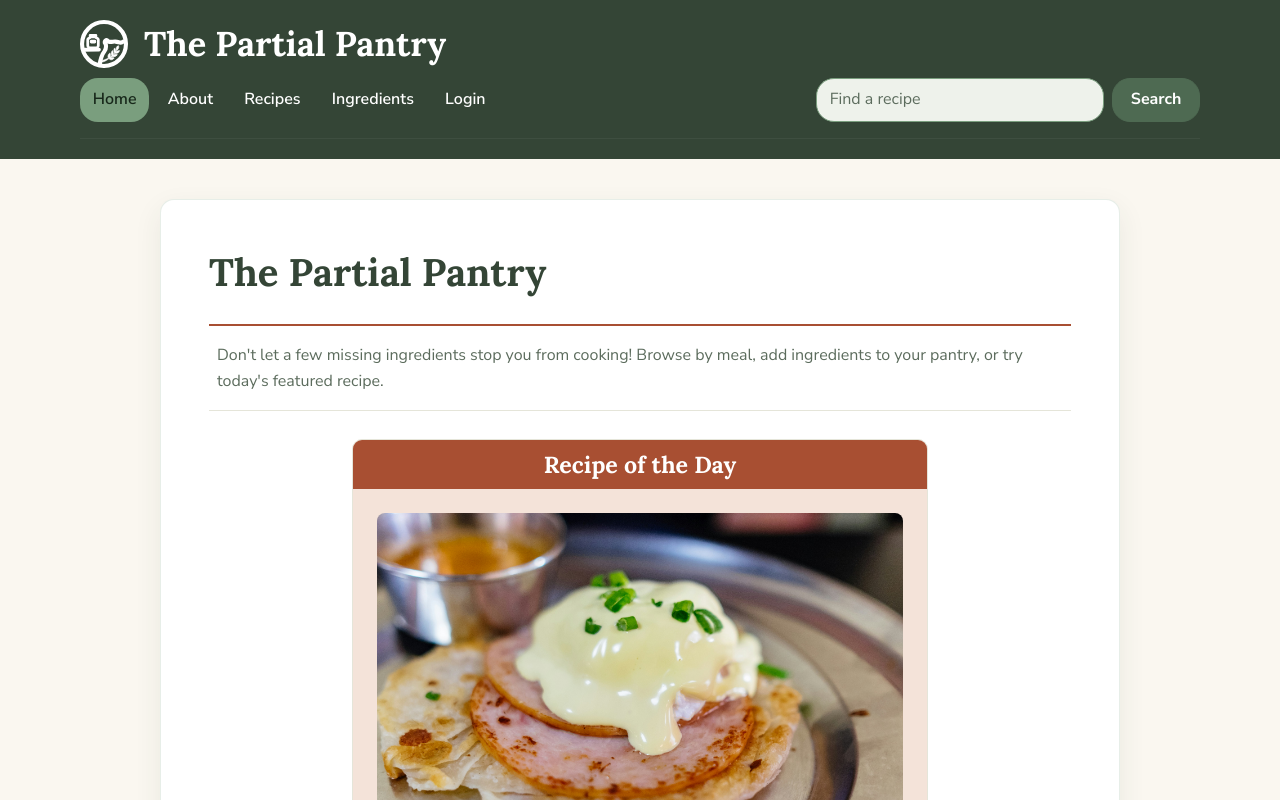
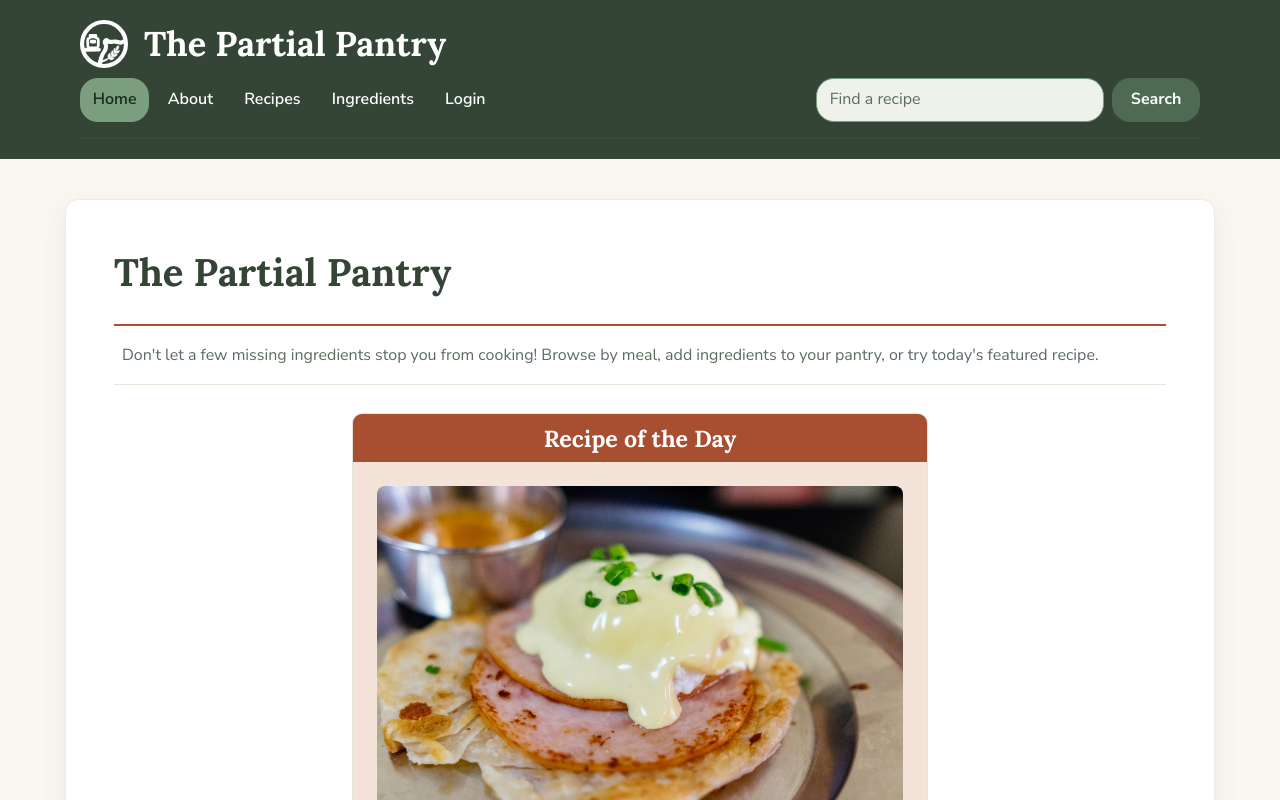
Before and after one commit to bethpilipala/startup, a React (Vite) app: page / in a window 1280 px wide. Shown: the top 800 px of the page. Built offline with nearby package versions, Linux system fonts and the light colour scheme.

Commit message:
Widen main content

```diff
--- a/src/styles/layout.css
+++ b/src/styles/layout.css
@@ -1,5 +1,5 @@
 main {
-    width: min(100% - 2rem, 960px);
+    width: min(100% - 2rem, 1150px);
     min-height: 16rem;
     margin: 2.5rem auto;
     padding: clamp(1.4rem, 4vw, 3rem);
```
